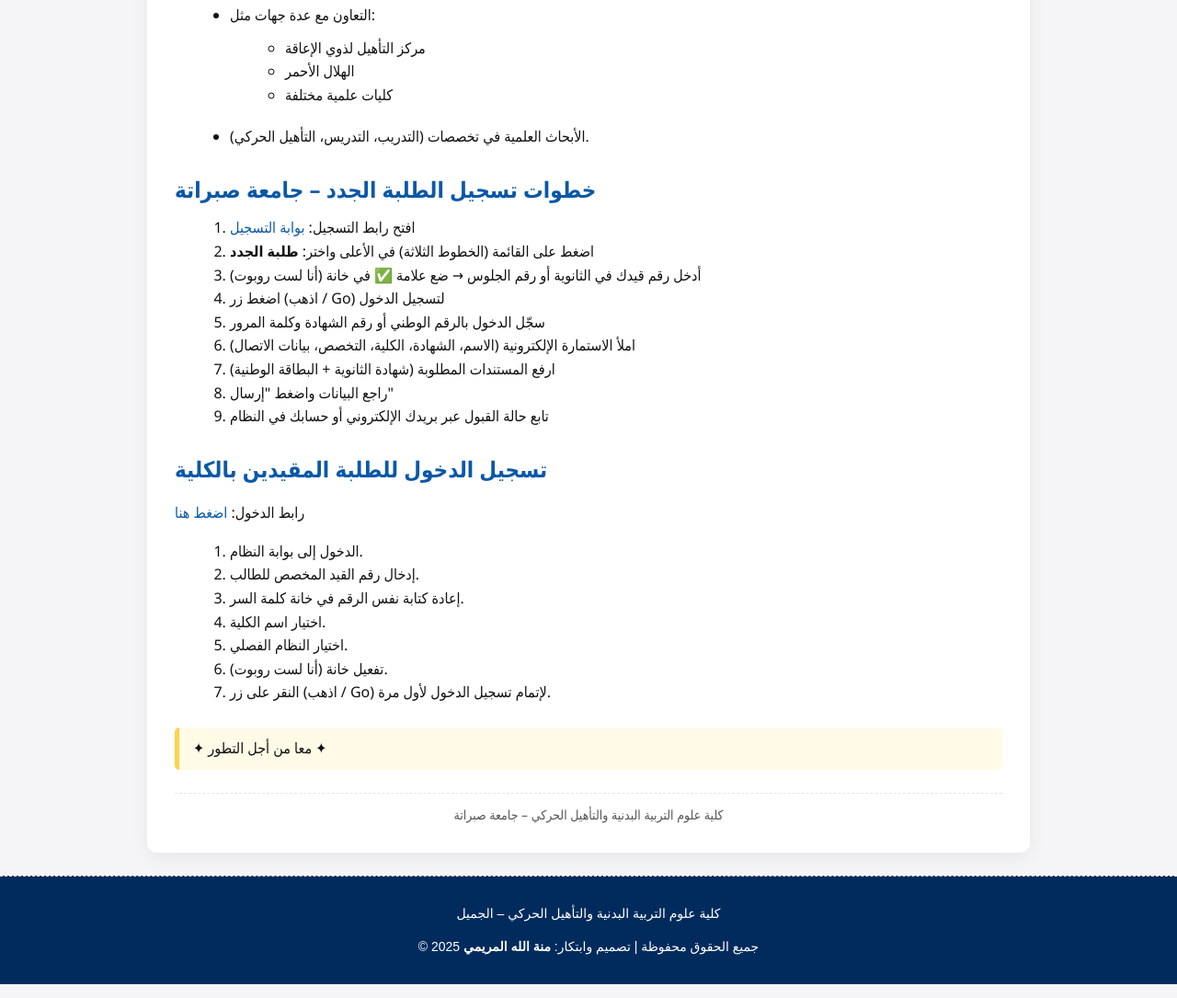
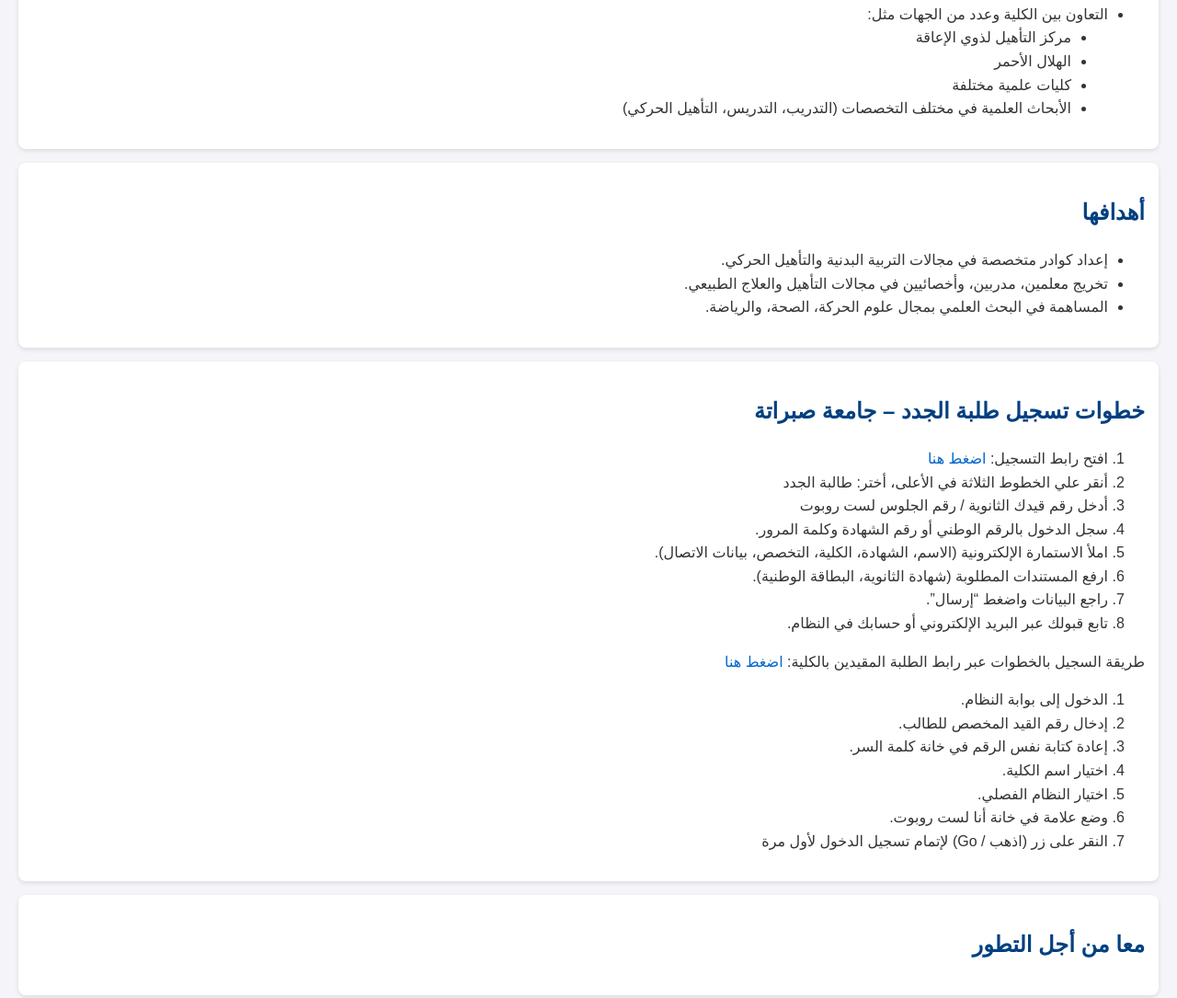
Before and after one commit to hebaalmarema1-hub/college-info, a plain HTML site: page index.html in a window 1280 px wide. Shown: the part 718-1803 px from the top of the page at 92% size. Drawn offline with Linux system fonts and the light colour scheme.

Commit message:
Update index.html
تحديث نص

```diff
--- a/index.html
+++ b/index.html
@@ -6,138 +6,108 @@
     <title>كلية علوم التربية البدنية والتأهيل الحركي – الجميل</title>
     <style>
         body {
-      font-family: "Segoe UI", Tahoma, Arial, sans-serif;
-      background-color: #f5f5f7;
-      color: #111;
-      margin: 0;
-      padding: 0;
+            font-family: Arial, sans-serif;
             line-height: 1.6;
-    }
-    .container {
-      max-width: 900px;
-      margin: 20px auto;
-      padding: 30px;
-      background-color: #fff;
-      border-radius: 10px;
-      box-shadow: 0 6px 20px rgba(0,0,0,0.06);
+            direction: rtl;
+            margin: 20px;
+            background-color: #f4f4f9;
+            color: #333;
         }
         h1, h2, h3 {
-      color: #0a58a8;
-      margin-top: 20px;
-      margin-bottom: 10px;
-    }
-    ul, ol {
-      margin: 10px 0 20px 20px;
+            color: #004080;
         }
         a {
-      color: #0a58a8;
+            color: #0066cc;
             text-decoration: none;
         }
         a:hover {
             text-decoration: underline;
         }
+        ul {
+            list-style-type: disc;
+            margin-left: 20px;
+        }
         .section {
-      margin-bottom: 25px;
-    }
-    .note {
-      background-color: #fffbe6;
-      border-left: 5px solid #ffd24d;
-      padding: 10px 15px;
-      border-radius: 5px;
-      margin-top: 15px;
-    }
-    footer {
-      text-align: center;
-      margin-top: 25px;
-      font-size: 14px;
-      color: #555;
-      border-top: 1px dashed #e6e6e6;
-      padding-top: 12px;
+            background-color: #fff;
+            padding: 15px;
+            margin-bottom: 15px;
+            border-radius: 8px;
+            box-shadow: 0 2px 5px rgba(0,0,0,0.1);
         }
     </style>
 </head>
 <body>
-  <div class="container">
-    <header class="section">
-      <h1>كلية علوم التربية البدنية والتأهيل الحركي – الجميل</h1>
-      <p>دولة ليبيا – جامعة صبراتة</p>
-      <p><strong>الموقع:</strong> مدينة الجميل (غرب ليبيا)</p>
-      <p><strong>الصفحة الرسمية على فيسبوك:</strong> <a href="https://www.facebook.com/share/1BSkrQNC2D/?mibextid=wwXIfr" target="_blank">اضغط هنا</a></p>
-    </header>
 
-    <section class="section">
-      <h2>الأقسام</h2>
+    <div class="section">
+        <h1>دولة ليبيا</h1>
+        <h2>جامعة صبراتة</h2>
+        <h3>كلية علوم التربية البدنية والتأهيل الحركي – الجميل</h3>
+        <p>هي إحدى الكليات التابعة لجامعة صبراتة في ليبيا.</p>
+        <p>صفحة الرسمية للكلية علي الفيسبوك: <a href="https://www.facebook.com/share/1BSkrQNC2D/?mibextid=wwXIfr" target="_blank">اضغط هنا</a></p>
+        <p>موقع: مدينة الجميل (غرب ليبيا). تهتم بتخصصات مثل:</p>
         <ul>
             <li>قسم التدريب الرياضي</li>
             <li>قسم التدريس</li>
             <li>قسم التأهيل الحركي</li>
         </ul>
-    </section>
+        <p>الكلية مُدرجة ضمن كليات العلوم التطبيقية.</p>
+    </div>
 
-    <section class="section">
-      <h2>أهداف الكلية</h2>
-      <ul>
-        <li>إعداد كوادر متخصصة في مجالات التربية البدنية والتأهيل الحركي.</li>
-        <li>تخريج معلمين، مدربين، وأخصائيين في مجالات التأهيل والعلاج الطبيعي.</li>
-        <li>المساهمة في البحث العلمي بمجال علوم الحركة، الصحة، والرياضة.</li>
-      </ul>
-    </section>
-
-    <section class="section">
+    <div class="section">
         <h2>الأنشطة الدراسية والميدانية</h2>
         <ul>
             <li>أنشطة عامة داخل الأقسام.</li>
             <li>أنشطة ميدانية في المدارس والنوادي.</li>
             <li>سباقات مفتوحة ومباريات.</li>
             <li>ورش عمل تخصصية.</li>
-        <li>التعاون مع عدة جهات مثل:
+            <li>التعاون بين الكلية وعدد من الجهات مثل:
                 <ul>
                     <li>مركز التأهيل لذوي الإعاقة</li>
                     <li>الهلال الأحمر</li>
                     <li>كليات علمية مختلفة</li>
+                    <li>الأبحاث العلمية في مختلف التخصصات (التدريب، التدريس، التأهيل الحركي)</li>
                 </ul>
             </li>
-        <li>الأبحاث العلمية في تخصصات (التدريب، التدريس، التأهيل الحركي).</li>
         </ul>
-    </section>
+    </div>
 
-    <section class="section">
-      <h2>خطوات تسجيل الطلبة الجدد – جامعة صبراتة</h2>
+    <div class="section">
+        <h2>أهدافها</h2>
+        <ul>
+            <li>إعداد كوادر متخصصة في مجالات التربية البدنية والتأهيل الحركي.</li>
+            <li>تخريج معلمين، مدربين، وأخصائيين في مجالات التأهيل والعلاج الطبيعي.</li>
+            <li>المساهمة في البحث العلمي بمجال علوم الحركة، الصحة، والرياضة.</li>
+        </ul>
+    </div>
+
+    <div class="section">
+        <h2>خطوات تسجيل طلبة الجدد – جامعة صبراتة</h2>
         <ol>
-        <li>افتح رابط التسجيل: <a href="https://www.sabu.edu.ly/website/" target="_blank">بوابة التسجيل</a></li>
-        <li>اضغط على القائمة (الخطوط الثلاثة) في الأعلى واختر: <strong>طلبة الجدد</strong></li>
-        <li>أدخل رقم قيدك في الثانوية أو رقم الجلوس → ضع علامة ✅ في خانة (أنا لست روبوت)</li>
-        <li>اضغط زر (اذهب / Go) لتسجيل الدخول</li>
-        <li>سجّل الدخول بالرقم الوطني أو رقم الشهادة وكلمة المرور</li>
-        <li>املأ الاستمارة الإلكترونية (الاسم، الشهادة، الكلية، التخصص، بيانات الاتصال)</li>
-        <li>ارفع المستندات المطلوبة (شهادة الثانوية + البطاقة الوطنية)</li>
-        <li>راجع البيانات واضغط "إرسال"</li>
-        <li>تابع حالة القبول عبر بريدك الإلكتروني أو حسابك في النظام</li>
+            <li>افتح رابط التسجيل: <a href="https://www.sabu.edu.ly/website/" target="_blank">اضغط هنا</a></li>
+            <li>أنقر علي الخطوط الثلاثة في الأعلى، أختر: طالبة الجدد</li>
+            <li>أدخل رقم قيدك الثانوية / رقم الجلوس لست روبوت</li>
+            <li>سجل الدخول بالرقم الوطني أو رقم الشهادة وكلمة المرور.</li>
+            <li>املأ الاستمارة الإلكترونية (الاسم، الشهادة، الكلية، التخصص، بيانات الاتصال).</li>
+            <li>ارفع المستندات المطلوبة (شهادة الثانوية، البطاقة الوطنية).</li>
+            <li>راجع البيانات واضغط “إرسال”.</li>
+            <li>تابع قبولك عبر البريد الإلكتروني أو حسابك في النظام.</li>
         </ol>
-    </section>
-
-    <section class="section">
-      <h2>تسجيل الدخول للطلبة المقيدين بالكلية</h2>
-      <p>رابط الدخول: <a href="https://sabu.edu.ly/website/login.php" target="_blank">اضغط هنا</a></p>
+        <p>طريقة السجيل بالخطوات عبر رابط الطلبة المقيدين بالكلية: <a href="https://sabu.edu.ly/website/login.php" target="_blank">اضغط هنا</a></p>
         <ol>
             <li>الدخول إلى بوابة النظام.</li>
             <li>إدخال رقم القيد المخصص للطالب.</li>
             <li>إعادة كتابة نفس الرقم في خانة كلمة السر.</li>
             <li>اختيار اسم الكلية.</li>
             <li>اختيار النظام الفصلي.</li>
-        <li>تفعيل خانة (أنا لست روبوت).</li>
-        <li>النقر على زر (اذهب / Go) لإتمام تسجيل الدخول لأول مرة.</li>
+            <li>وضع علامة في خانة أنا لست روبوت.</li>
+            <li>النقر على زر (اذهب / Go) لإتمام تسجيل الدخول لأول مرة</li>
         </ol>
-    </section>
-
-    <div class="note">
-      ✦ معا من أجل التطور ✦
     </div>
 
-    <footer>
-      كلية علوم التربية البدنية والتأهيل الحركي – جامعة صبراتة
-    </footer>
+    <div class="section">
+        <h2>معا من أجل التطور</h2>
     </div>
+
 </body>
 </html>
 <footer style="background:#002b5c; color:#fff; text-align:center; padding:15px; font-family:Arial, sans-serif; font-size:14px;">
```
Lines whose indentation alone changed are shown as unchanged.
